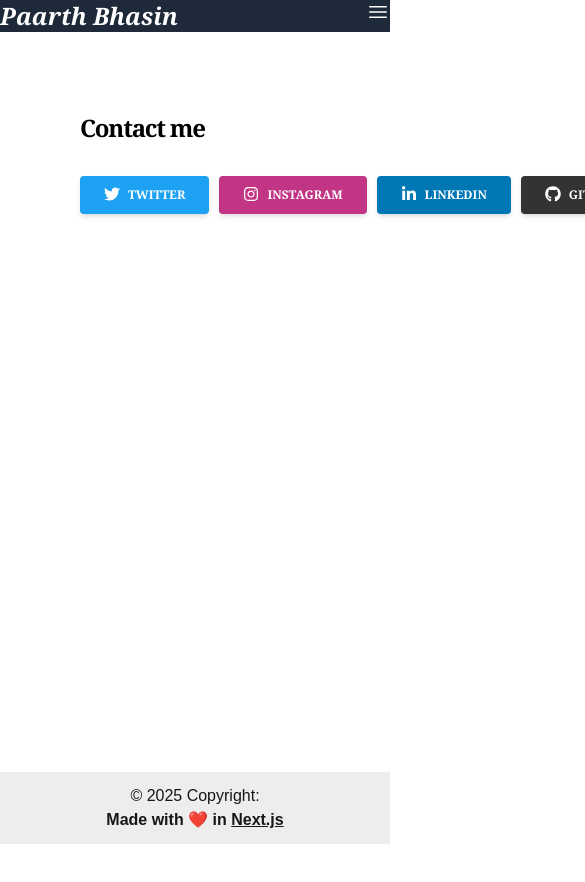
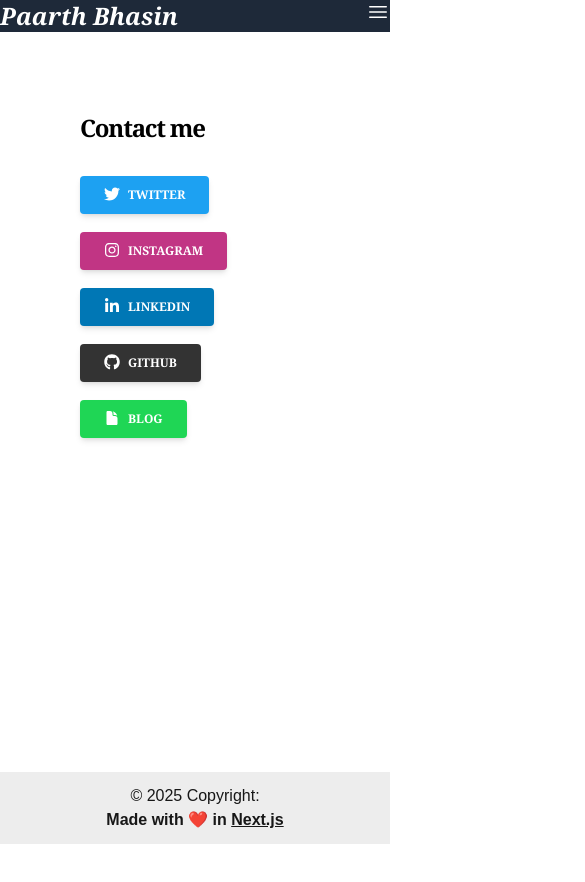
Before and after one commit to PaarthB/portfolio, a Next.js app: page /contact in a window 390 px wide. Shown: the top 882 px of the page, 585 px wide, since content can reach past the window. Before the commit the page ends 844 px from the top, so only its background shows below. Built offline with nearby package versions, Linux system fonts and the light colour scheme.

Commit message:
fix contact styling

```diff
--- a/src/app/contact/page.tsx
+++ b/src/app/contact/page.tsx
@@ -6,7 +6,7 @@ export default function About() {
             <Navbar />
             <section className="p-20 bg-white text-black font-serif">
                 <h1 className="mb-8 text-2xl font-semibold tracking-tighter">Contact me</h1>
-                <div className="flex gap-2.5">
+                <div className="flex flex-col md:flex-row h-screen w-screen gap-2.5 ml-0">
                     <a href="https://x.com/FerbTweets" target="_blank">
                         <button
                             type="button"
@@ -79,7 +79,7 @@ export default function About() {
                             <b>GitHub</b>
                         </button>
                     </a>
-                    <a href="https://technopaarth.wordpress.com/" target="_blank">
+                    <a href="https://technopaarth.wordpress.com/" target="_blank" className="mr-4">
                         <button
                             type="button"
                             data-twe-ripple-init
```
